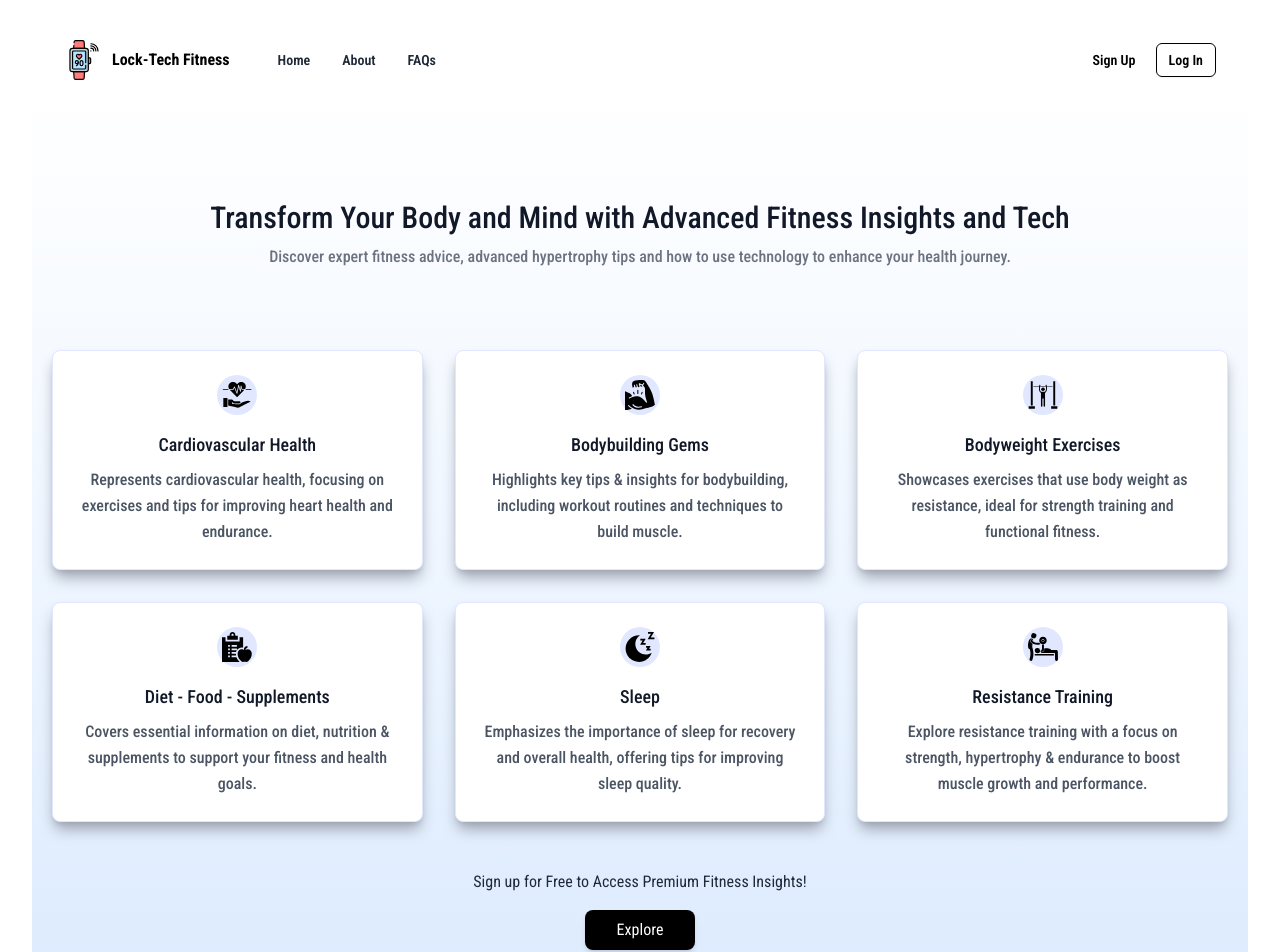
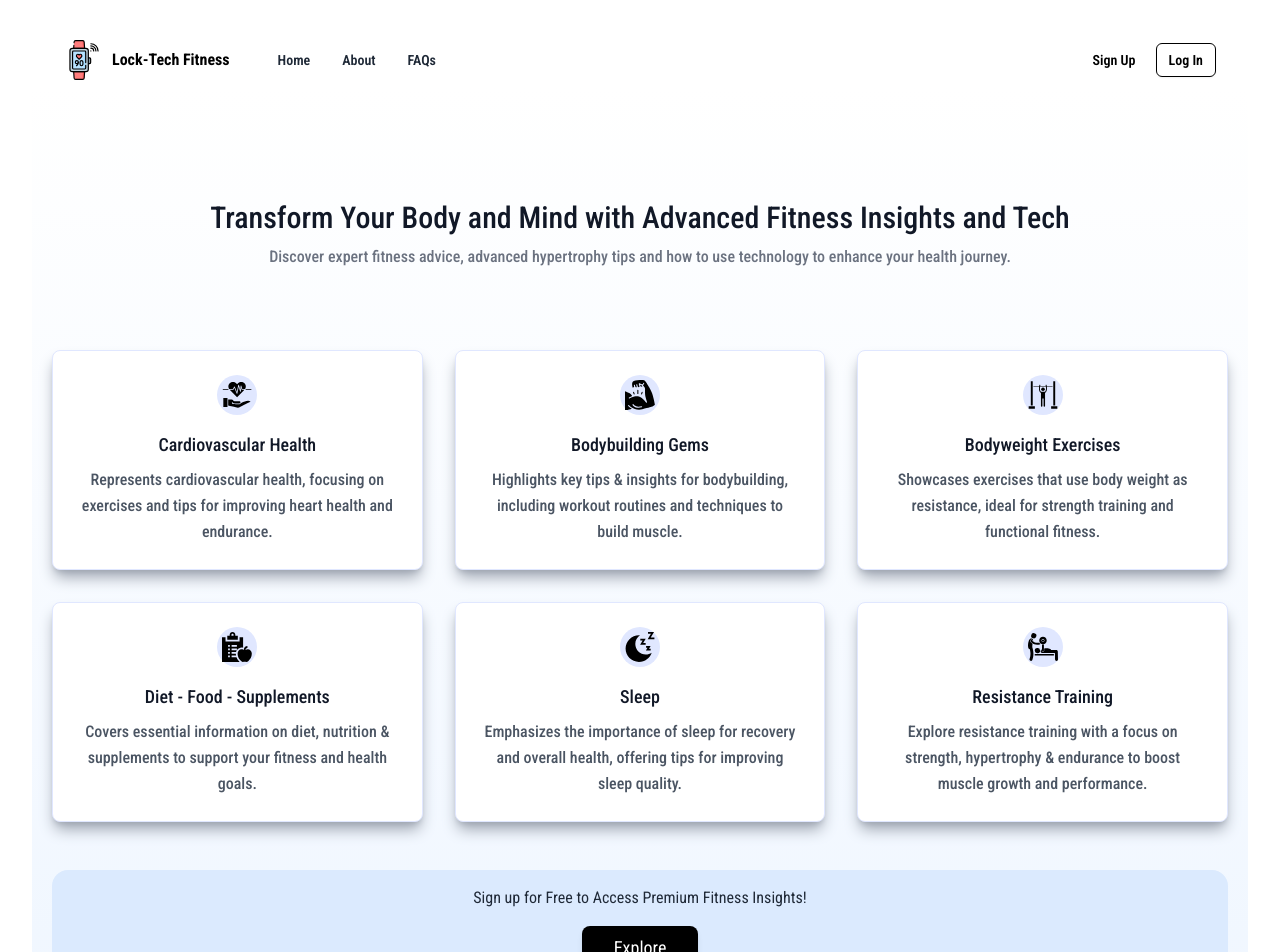
Before and after one commit to Anubhav990/Lock-TechFitness, a React (Vite) app: page / in a window 1280 px wide. Shown: the top 952 px of the page. Built offline with nearby package versions, Linux system fonts and the light colour scheme; no server answers.

Commit message:
final changes made

```diff
--- a/src/components/Content.jsx
+++ b/src/components/Content.jsx
@@ -98,8 +98,8 @@ function Content({
     ];
 
     return (
-        <section className="text-gray-900 md:text-gray-600 body-font bg-gradient-to-b from-white to-blue-100 md:bg-gradient-to-b from-white via-blue-50 to-blue-100 rounded-lg">
-            <div className="container px-5 md:pt-28 pt-16 pb-16 mx-auto">
+        <section className="text-gray-900 md:text-gray-600 body-font bg-white md:bg-gradient-to-b md:from-white md:to-blue-50 rounded-lg">
+            <div className="container px-5 md:pt-28 pt-16 pb-4 md:pb-16 mx-auto">
                 <div className="flex flex-wrap w-full mb-14 md:mb-20 flex-col items-center text-center">
                     <h1 className="sm:text-3xl text-2xl font-medium title-font mb-6 md:mb-2 text-gray-900">Transform Your Body and Mind with Advanced Fitness Insights and Tech</h1>
                     <p className="lg:w-3/4 w-full leading-relaxed text-gray-500 font-medium">Discover expert fitness advice, advanced hypertrophy tips and how to use technology to enhance your health journey.</p>
@@ -128,17 +128,17 @@ function Content({
                 </div>
                 {session ? (
                     <button
-                        className="flex mx-auto mt-16 text-white bg-black border-0 py-2 px-8 focus:outline-none hover:bg-indigo-500 transition-all duration-75 ease-in rounded-lg shadow-md hover:shadow-lg transform hover:scale-105"
+                        className="flex mx-auto mt-16 text-white text-xl bg-indigo-500 md:bg-black border-0 py-2 px-8 focus:outline-none hover:bg-indigo-600 transition-all duration-75 ease-in rounded-lg shadow-md hover:shadow-lg transform hover:scale-105"
                         onClick={handleExploreClick}
                     >
-                        Explore
+                        Explore Now!
                     </button>
                 ) : (
-                    <div className="flex flex-col items-center mt-12">
+                    <div className="flex flex-col items-center mt-8 md:mt-12 bg-blue-100 rounded-2xl p-4">
                         <p className="mb-6 md:mb-4 text-gray-800">Sign up for Free to Access Premium Fitness Insights!</p>
                         <div className="flex space-x-4">
                             <button
-                                className="text-white bg-black border-0 py-2 px-8 focus:outline-none hover:bg-indigo-500 transition-all duration-75 ease-in rounded-lg shadow-md hover:shadow-lg transform hover:scale-105"
+                                className="text-white text-lg bg-black border-0 py-2 px-8 focus:outline-none hover:bg-indigo-500 transition-all duration-75 ease-in rounded-lg shadow-md hover:shadow-lg transform hover:scale-105"
                                 onClick={() => navigate('/SignUp')}
                             >
                                 Explore
```
